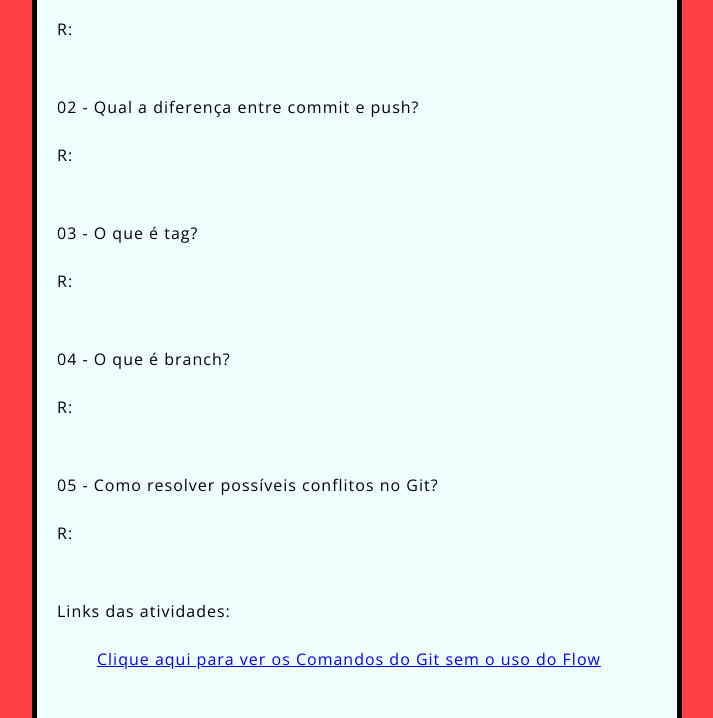
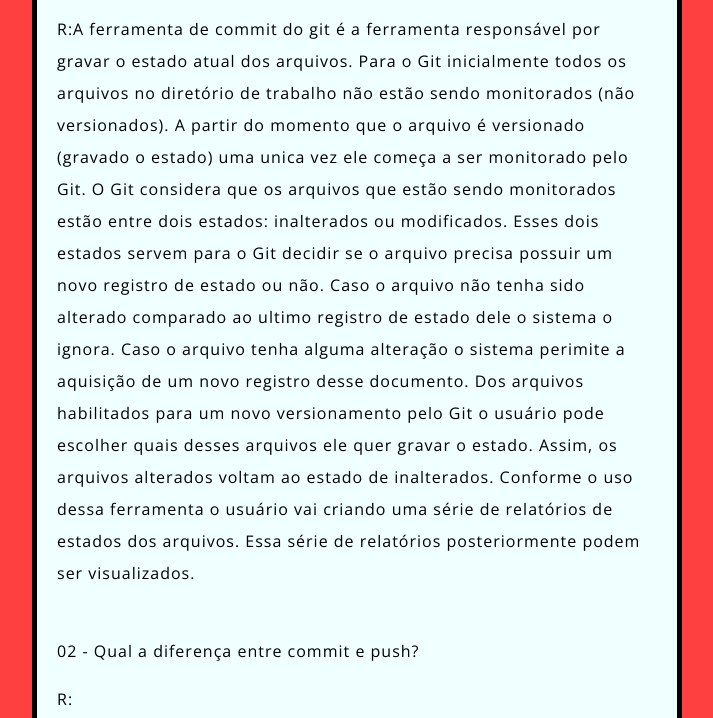
Before and after one commit to VineReis/ape11, a plain HTML site: page index.html in a window 1280 px wide. Shown: the part 656-1374 px from the top of the page, without its empty margins (283-996 px from the left). Drawn offline with nearby package versions, Linux system fonts and the light colour scheme.

Commit message:
Adicionado respostas da pergunta 01 do index.html

```diff
--- a/index.html
+++ b/index.html
@@ -11,7 +11,18 @@
     <img src="images/logo-unipar.png">
 
     <p>01 - Para que serve o commit e qual a melhor forma de utilizá-lo?</p>
-    <p>R:</p>
+    <p>R:A ferramenta de commit do git é a ferramenta responsável por gravar o estado atual dos arquivos. Para
+      o Git inicialmente todos os arquivos no diretório de trabalho não estão sendo monitorados (não versionados).
+      A partir do momento que o arquivo é versionado (gravado o estado) uma unica vez ele começa a ser monitorado
+      pelo Git.
+      O Git considera que os arquivos que estão sendo monitorados estão entre dois estados: inalterados ou modificados.
+      Esses dois estados servem para o Git decidir se o arquivo precisa possuir um novo registro de estado ou não.
+      Caso o arquivo não tenha sido alterado comparado ao ultimo registro de estado dele o sistema o ignora. Caso
+      o arquivo tenha alguma alteração o sistema perimite a aquisição de um novo registro desse documento. Dos arquivos
+      habilitados para um novo versionamento pelo Git o usuário pode escolher quais desses arquivos ele quer gravar o estado.
+      Assim, os arquivos alterados voltam ao estado de inalterados. Conforme o uso dessa ferramenta o usuário vai criando
+      uma série de relatórios de estados dos arquivos. Essa série de relatórios posteriormente podem ser visualizados.
+    </p>
     <br>
     <p>02 - Qual a diferença entre commit e push?</p>
     <p>R:</p>
```
